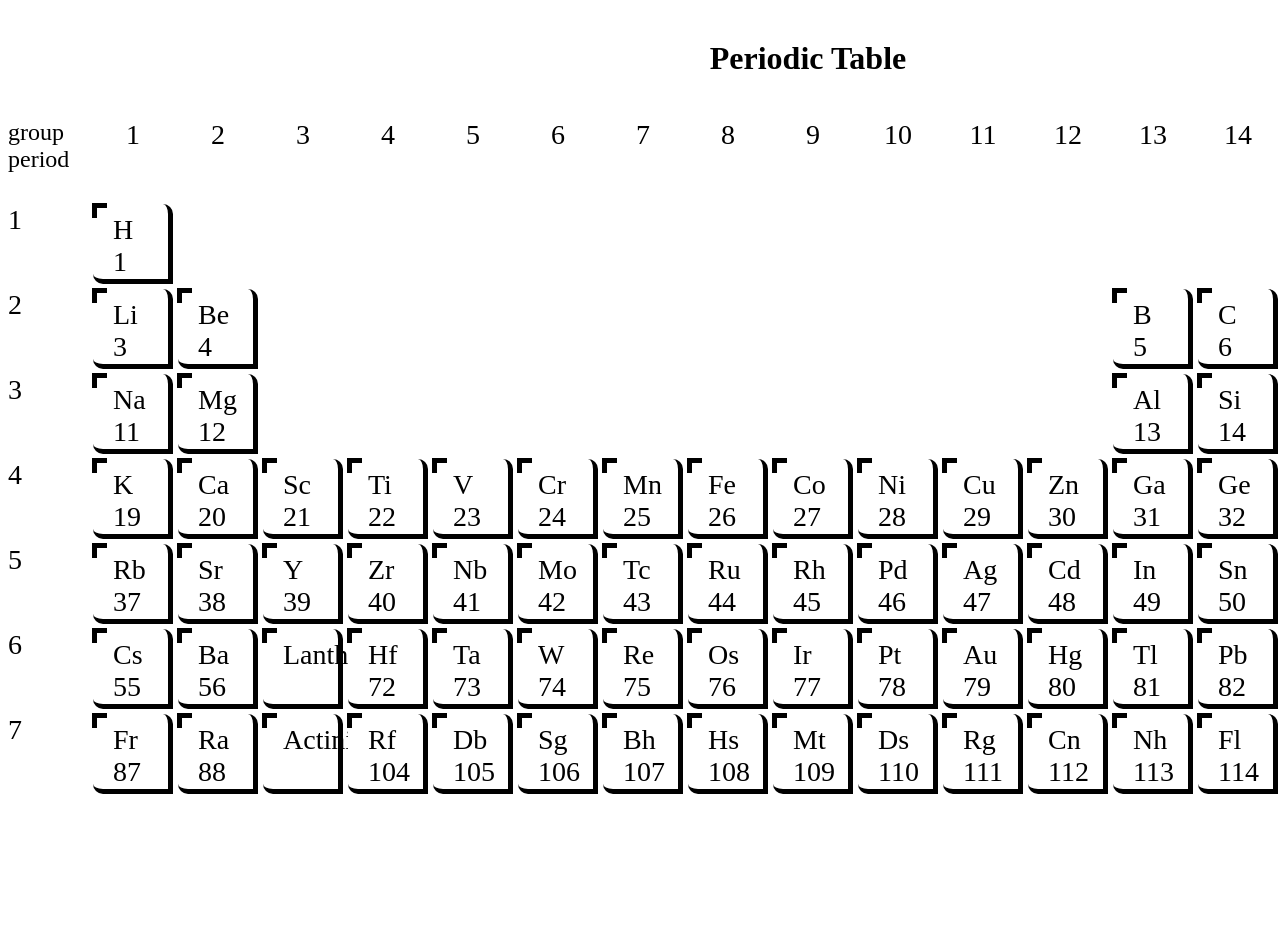
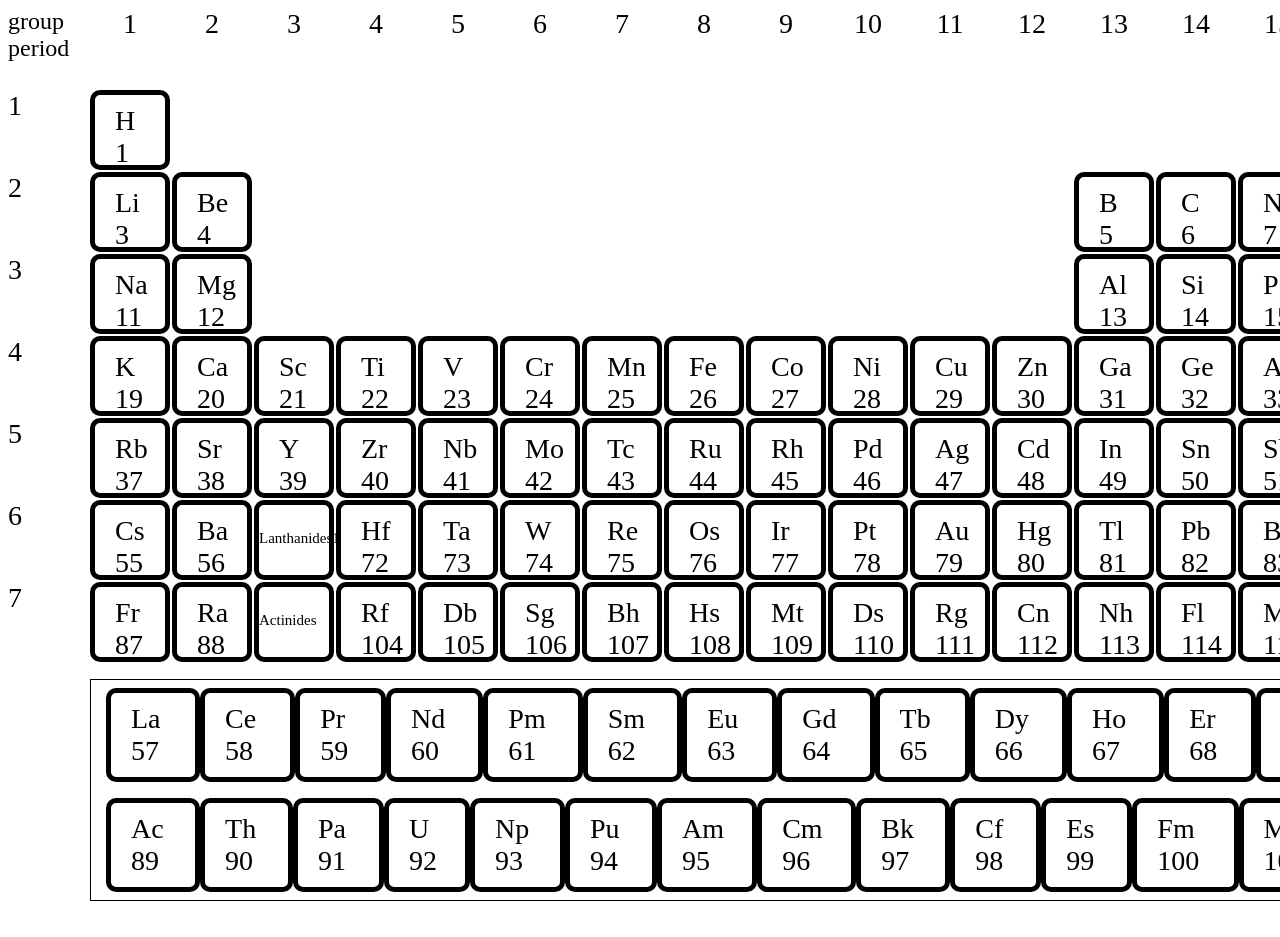
Before and after one commit to anilkris/periodic, an Angular app: page / in a window 1280 px wide. Shown: the top 937 px of the page. After the commit the page ends 901 px from the top, so only its background shows below. Built offline with nearby package versions, Linux system fonts and the light colour scheme.

Commit message:
updated the lanthanides and actinides

```diff
--- a/src/app/app.component.html
+++ b/src/app/app.component.html
@@ -1,5 +1,2 @@
-<header>
-<h1>  Periodic Table </h1>
-</header>
 <app-ptable clss="ptable"></app-ptable>
 <router-outlet></router-outlet>
--- a/src/app/ptable/ptable.component.css
+++ b/src/app/ptable/ptable.component.css
@@ -4,26 +4,23 @@
     height: 800px;
     grid-template-columns: repeat(19,80px);
     grid-template-rows: repeat(8,80px);
-    grid-gap: 5px;
+    grid-gap: 2px;
 }
 .group {
     width: 80px;
-    height: 80px;
+    height: 40px;
     font-size: 24px;
-
 }
 .column-name {
     text-align: center;
     width: 80px;
-    height: 80px;
+    height: 40px;
     font-size: 28px;
-
 }
 .row-name {
-
     text-align: left;
     grid-column: 1;
-    width: 80px;
+    width: 40px;
     height: 80px;
     font-size: 28px;
 }
@@ -32,7 +29,7 @@
     display: grid;
     grid-template-columns: repeat(18,80px);
     grid-template-rows: repeat(7,80px);
-    grid-gap: 5px;
+    grid-gap: 2px;
     grid-column: 2/20;
     grid-row: 2/9;
 }
@@ -44,41 +41,100 @@
     grid-column: 3/13;
     grid-row: 2/4;
 }
-.element {
+.element, .lanthanide, .actinide {
     cursor: pointer;
     position: relative;
     padding: 10px 20px;
     background: white;
     font-size: 28px;
     border-top-right-radius: 10px;
+    border-top-left-radius: 10px;
+    border-bottom-right-radius: 10px;
     border-bottom-left-radius: 10px;
-    transition: all 1s;
+    transition: all 0.5s;
+
+    border-top: 5px solid black;
     border-bottom: 5px solid black;
+    border-left: 5px solid black;
     border-right: 5px solid black;
 }
-.element:after, .element:before {
-    content: " ";
+
+.element:after,.lanthanide:after, .actinide:after {
+   content: " ";
     width: 10px;
     height: 10px;
     position: absolute;
     border: 0px solid #fff;
-    transition: all 1s;
+    transition: all 0.5s;
+    top: -5px;
+    left: -5px;
+
 }
-.element:after {
-    top: -1px;
-    left: -1px;
-    border-top: 5px solid black;
-    border-left: 5px solid black;
+.element:before,.lanthanide:before, .actinide:before {
+    transition: all 0.5s;
 }
-.element:before {
-    bottom: -1px;
-    right: -1px;
-}
-.element:hover {
-    border-top-right-radius: 0px;
-    border-bottom-left-radius: 0px;
+.element:hover, .lanthanide:hover, .actinide:hover {
+    border-top: 5px solid red;
+    border-bottom: 5px solid red;
+    border-right: 5px solid red;
+    border-left: 5px solid red;
+
+    border-top-right-radius: 10px;
+    border-top-left-radius: 10px;
+    border-bottom-right-radius: 10px;
+    border-bottom-left-radius: 10px;
 }
 .element:hover:before, :hover:after {
     width: 100%;
     height: 100%;
 }
+.element:nth-child(59) {
+
+    padding-top: 25px;
+    padding-right: 0px;
+    padding-left: 0px;
+    font-size: 15px;
+}
+.element:nth-child(77) {
+
+    padding-left: 0px;
+    padding-right: 0px;
+    padding-top: 25px;
+    font-size: 15px;
+}
+
+
+.lanthanides_actinides {
+
+    display: grid;
+
+    grid-template-rows: repeat(2,1fr);
+    justify-content: center;
+    width: 1473px;
+    height: 220px;
+    border: 1px solid;
+    margin-top: 15px;
+}
+.lanthanides{
+    display: flex;
+    flex-direction: row;
+    justify-content: center;
+    align-items: center;
+
+    width: 1200;
+    height: 80px;
+    padding: 15px;
+}
+
+
+.actinides {
+    display: flex;
+    flex-direction: row;
+    justify-content: center;
+    align-items: center;
+
+    width: 1200;
+    height: 80px;
+
+    padding: 15px;
+}
--- a/src/app/ptable/ptable.component.html
+++ b/src/app/ptable/ptable.component.html
@@ -11,12 +11,24 @@
 <div class="all-elements">
     <div class="no-element-space1" > </div>
     <div class="no-element-space2" > </div>
-<div class="element" *ngFor="let element of elementsData">
+<div class="element" *ngFor="let element of elementsData; let i = index">
     {{element.symbol}}
     {{element.number}}
 </div>
-<div class="Lanthanides_Actinides">
+<div class="lanthanides_actinides">
+    <div class="lanthanides">
+        <div class="lanthanide" *ngFor="let lanthanide of lanthanides;">
+        {{lanthanide.symbol}}
+        {{lanthanide.number}}
+        </div>
+    </div>
+    <div class="actinides" >
+        <div class="actinide" *ngFor="let actinide of actinides">
+        {{actinide.symbol}}
+        {{actinide.number}}
+        </div>
 
+     </div>
 </div>
 </div>
 
--- a/src/app/ptable/ptable.component.ts
+++ b/src/app/ptable/ptable.component.ts
@@ -1,5 +1,6 @@
 import { Component, OnInit } from '@angular/core';
 import { ELEMENTS_DATA, ELEMENT } from './periodict-table';
+import { ThrowStmt } from '@angular/compiler';
 
 @Component({
   selector: 'app-ptable',
@@ -8,6 +9,8 @@ import { ELEMENTS_DATA, ELEMENT } from './periodict-table';
 })
 export class PtableComponent implements OnInit {
   elementsData = [];
+  lanthanides = [];
+  actinides = [];
   colLabels: string[] = [];
   rowLabels: string[] = [];
 
@@ -23,30 +26,32 @@ export class PtableComponent implements OnInit {
       ELEMENTS_DATA.elements.filter(element =>
         this.mainElements(element)
       );
+    this.elementsData[56] =
+     { ...this.elementsData[56], symbol: 'Lanthanides1', number: null };
 
+    this.elementsData[74] =
+    { ...this.elementsData[74], symbol: 'Actinides', number: null };
+
+    this.lanthanides = ELEMENTS_DATA.elements.filter(element => this.lanthanide(element));
+    this.actinides = ELEMENTS_DATA.elements.filter(element => this.actinide(element));
   }
 
   mainElements(element) {
 
-
     if (element.number === 57) {
-        let x = element;
-        x.symbol = 'Lanthanides';
-        x.number = null ;
+      return true;
     }
     if (element.number === 89) {
-        let x = element;
-        x.symbol = 'Actinides';
-        x.number = null;
+      return true;
     }
-
-
-      if(element.number === 119) {
-        return null;
+    if (element.number === 119) {
+      return false;
     }
 
     if (!this.lanthanide(element) && !this.actinide(element)) {
-         return element;
+      return true;
+    } else {
+      return false;
     }
 
   }
```
Lines whose indentation alone changed are shown as unchanged.
